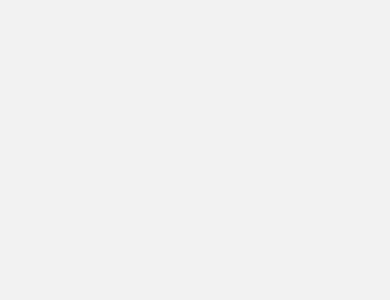
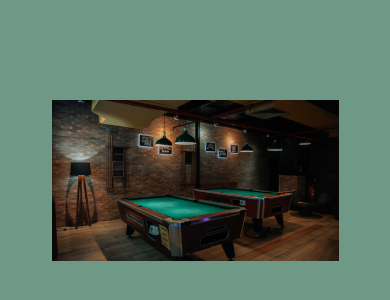
Before and after one commit to caldeira54/Bar-System, a React Native app: screen / in a window 390 px wide. Shown: the part 242-542 px from the top of the page. Built offline with nearby package versions, Linux system fonts and the light colour scheme.

Commit message:
Inicio da tela de login

```diff
--- a/src/screens/SignIn.js
+++ b/src/screens/SignIn.js
@@ -1,8 +1,23 @@
 import React from 'react';
-import { View } from 'react-native';
+import { useNavigation } from '@react-navigation/native';
+import { Text ,View, StyleSheet, Image, TextInput, TouchableOpacity } from 'react-native';
 
 export default function SignIn() {
  return (
-   <View />
+    <View style={styles.container}>
+      <Image
+        source={require('../assets/img/login.png')}
+        resizeMode='contain'
+        style={{ width: '75%'}}
+      />
+    </View>
   );
-}
+ }
+  const styles = StyleSheet.create({
+    container: {
+        flex: 1,
+        backgroundColor: '#6E9987',
+        justifyContent: 'center',
+        alignItems: 'center'
+    }
+  });
```
Also changed, not shown: package.json (+0 -9 lines), src/assets/img/login.png (added).
